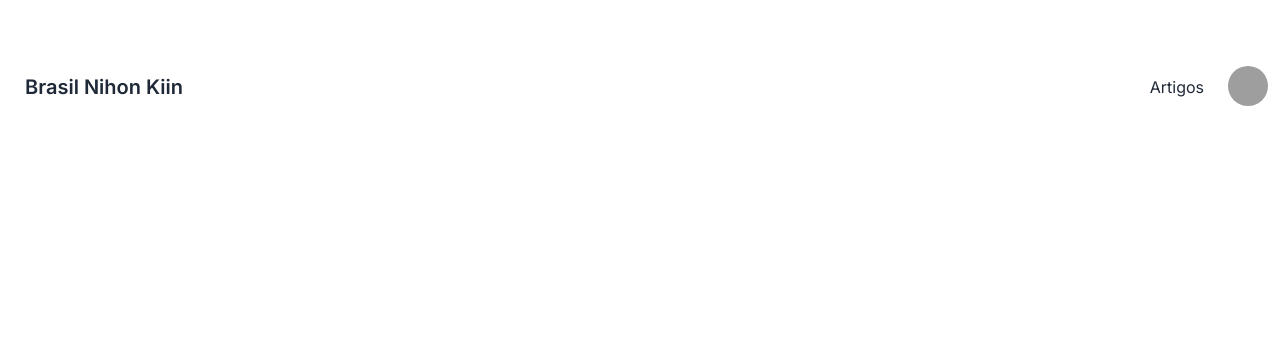
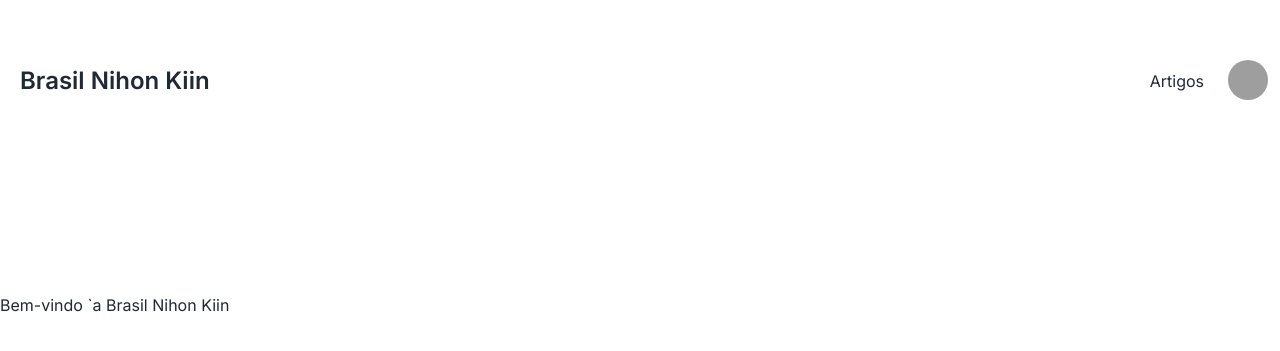
Before and after one commit to Brasil-Nihon-Kiin/brasil-nihon-kiin, a Next.js app: page / in a window 1280 px wide. Shown: the part 131-482 px from the top of the page. Built offline with nearby package versions, Linux system fonts and the light colour scheme; grey boxes are pictures that could not be loaded.

Commit message:
not able to create a theme context for some reason

```diff
--- a/next.config.js
+++ b/next.config.js
@@ -1,7 +1,7 @@
 /** @type {import('next').NextConfig} */
 const nextConfig = {
   images: {
-    domains: ["images.ctfassets.net", "daisyui.com"],
+    domains: ["daisyui.com"],
   },
 }
 
--- a/src/app/(routes)/layout.tsx
+++ b/src/app/(routes)/layout.tsx
@@ -4,22 +4,37 @@ import { Inter } from "next/font/google"
 
 import "./globals.css"
 
+import { ReactChildren } from "@types"
+
+import { ThemeProvider, useTheme } from "@context"
+
 import { Topbar } from "@components"
 
 const inter = Inter({ subsets: ["latin"] })
 
 export const metadata: Metadata = {
-  title: "Create Next App",
-  description: "Generated by create next app",
+  title: "Brasil Nihon Kiin",
+  description: "A Casa da Brasil Nihon Kiin",
 }
 
 export default function RootLayout({
   children,
-}: {
-  children: React.ReactNode
-}) {
+}: ReactChildren) {
   return (
-    <html lang="en">
+    <ThemeProvider>
+      <ThemedApp>{children}</ThemedApp>
+    </ThemeProvider>
+  )
+}
+
+function ThemedApp({ children }: ReactChildren) {
+  // const { theme } = useTheme()
+
+  return (
+    <html
+      // data-theme={theme}
+      lang="en"
+    >
       <body
         className={`${inter.className} grid grid-rows-[auto_1fr_auto] h-screen`}
       >
--- a/src/app/(routes)/page.tsx
+++ b/src/app/(routes)/page.tsx
@@ -1,22 +1,9 @@
 "use client"
-
-import {
-  Button,
-  ThemeProvider,
-} from "@material-tailwind/react"
-
-import { Topbar } from "@components"
 
 export default function Home() {
   return (
-    <ThemeProvider>
-      <main>
-        {/* <Topbar /> */}
-        {/* <div className="flex gap-2 p-2">
-        <h1 className="text-xl">Hello</h1>
-        <Button className="flex mx-10">Here</Button>
-      </div> */}
-      </main>
-    </ThemeProvider>
+    <main>
+      <h1>Bem-vindo `a Brasil Nihon Kiin</h1>
+    </main>
   )
 }
--- a/src/lib/components/common/Topbar.tsx
+++ b/src/lib/components/common/Topbar.tsx
@@ -1,16 +1,19 @@
 import Image from "next/image"
 import Link from "next/link"
 
-export function Topbar() {
+function Logo() {
   return (
-    <div className="navbar bg-base-100">
-      <div className="flex-1">
-        <a className="btn btn-ghost text-xl">
+    <Link
+      href="/"
+      className="flex-1 text-2xl font-semibold pl-3"
+    >
       Brasil Nihon Kiin
-        </a>
-      </div>
+    </Link>
+  )
+}
 
-      <div className="flex-none">
+function PagesNav() {
+  return (
     <ul className="menu menu-horizontal px-1">
       <li>
         <Link href="/artigos" className="text-base">
@@ -18,7 +21,11 @@ export function Topbar() {
         </Link>
       </li>
     </ul>
+  )
+}
 
+function UserAvatarButton() {
+  return (
     <div className="dropdown dropdown-end">
       <div
         tabIndex={0}
@@ -39,10 +46,7 @@ export function Topbar() {
         className="menu menu-sm dropdown-content mt-3 z-[1] p-2 shadow bg-base-100 rounded-box w-52"
       >
         <li>
-              <a className="justify-between">
-                Profile
-                <span className="badge">New</span>
-              </a>
+          <a className="justify-between">Profile</a>
         </li>
         <li>
           <a>Settings</a>
@@ -52,6 +56,17 @@ export function Topbar() {
         </li>
       </ul>
     </div>
+  )
+}
+
+export function Topbar() {
+  return (
+    <div className="navbar bg-base-100">
+      <Logo />
+
+      <div className="flex-none">
+        <PagesNav />
+        <UserAvatarButton />
       </div>
     </div>
   )
--- /dev/null
+++ b/src/lib/context/ThemeContext.tsx
@@ -0,0 +1,46 @@
+"use client"
+
+import { createContext, useContext, useState } from "react"
+
+import { ReactChildren } from "@types"
+
+export enum Theme {
+  light = "light",
+  dark = "dark",
+}
+
+type ThemeContext = {
+  theme: Theme
+  setTheme: React.Dispatch<React.SetStateAction<Theme>>
+}
+
+const ThemeContext = createContext<ThemeContext | null>(
+  null
+)
+
+export function ThemeProvider({ children }: ReactChildren) {
+  const [theme, setTheme] = useState<Theme>(Theme.light)
+
+  return (
+    <ThemeContext.Provider
+      value={{
+        theme,
+        setTheme,
+      }}
+    >
+      {children}
+    </ThemeContext.Provider>
+  )
+}
+
+export function useTheme() {
+  const context = useContext(ThemeContext)
+
+  if (!context) {
+    throw new Error(
+      "`useTheme` must be used within a `ThemeProvider`."
+    )
+  }
+
+  return context
+}
--- /dev/null
+++ b/src/lib/context/exports.ts
@@ -0,0 +1 @@
+export * from "./ThemeContext"
--- a/tailwind.config.js
+++ b/tailwind.config.js
@@ -15,4 +15,7 @@ module.exports = withMT({
     },
   },
   plugins: [require("daisyui")],
+  daisyui: {
+    themes: ["light", "dark"],
+  },
 })
--- a/tsconfig.json
+++ b/tsconfig.json
@@ -39,6 +39,12 @@
       "@components": [
         "./src/lib/components/exports"
       ],
+      "@context/*": [
+        "./src/lib/context/*"
+      ],
+      "@context": [
+        "./src/lib/context/exports"
+      ],
       "@types/*": [
         "./src/lib/types/*"
       ],
```
Lines whose indentation alone changed are shown as unchanged.
